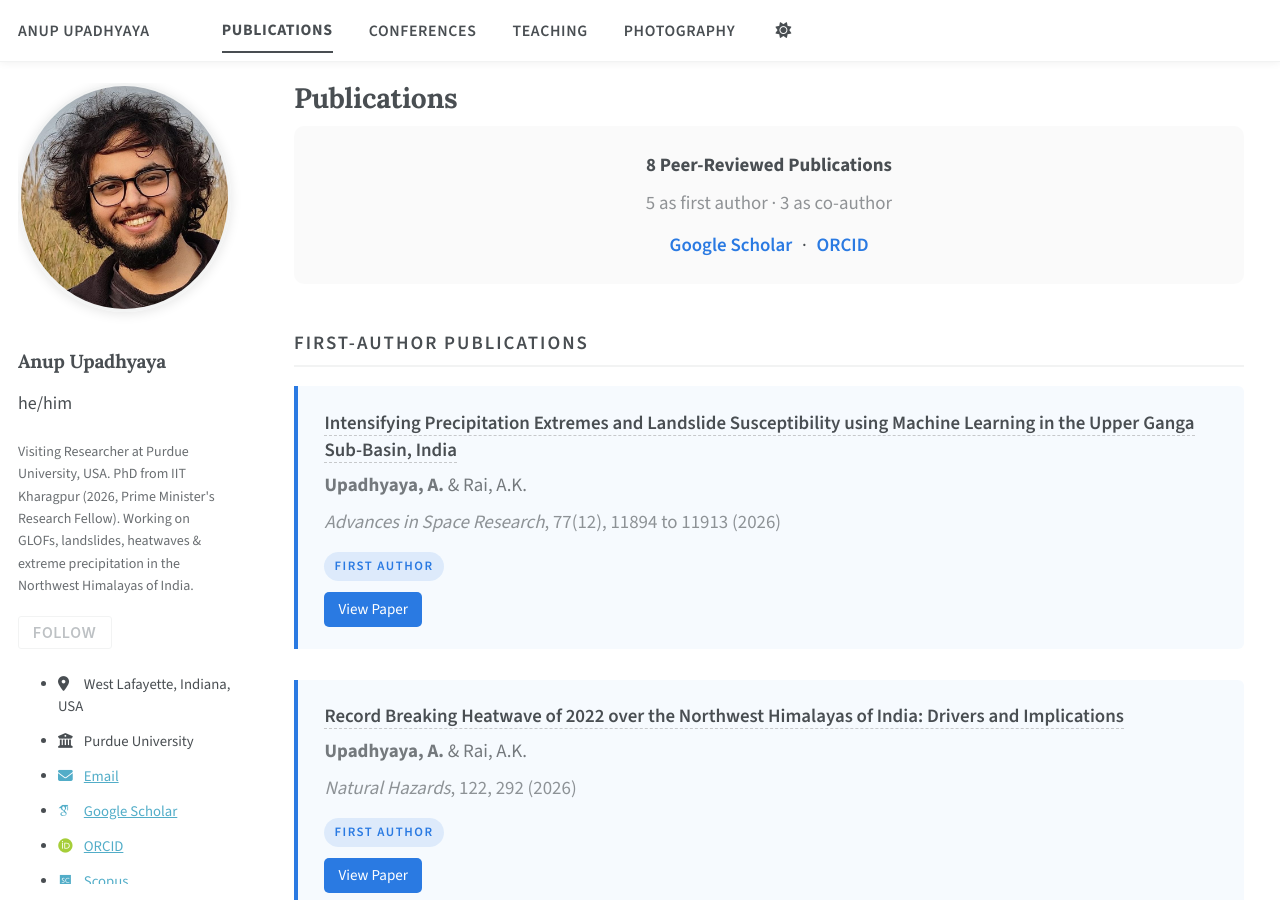
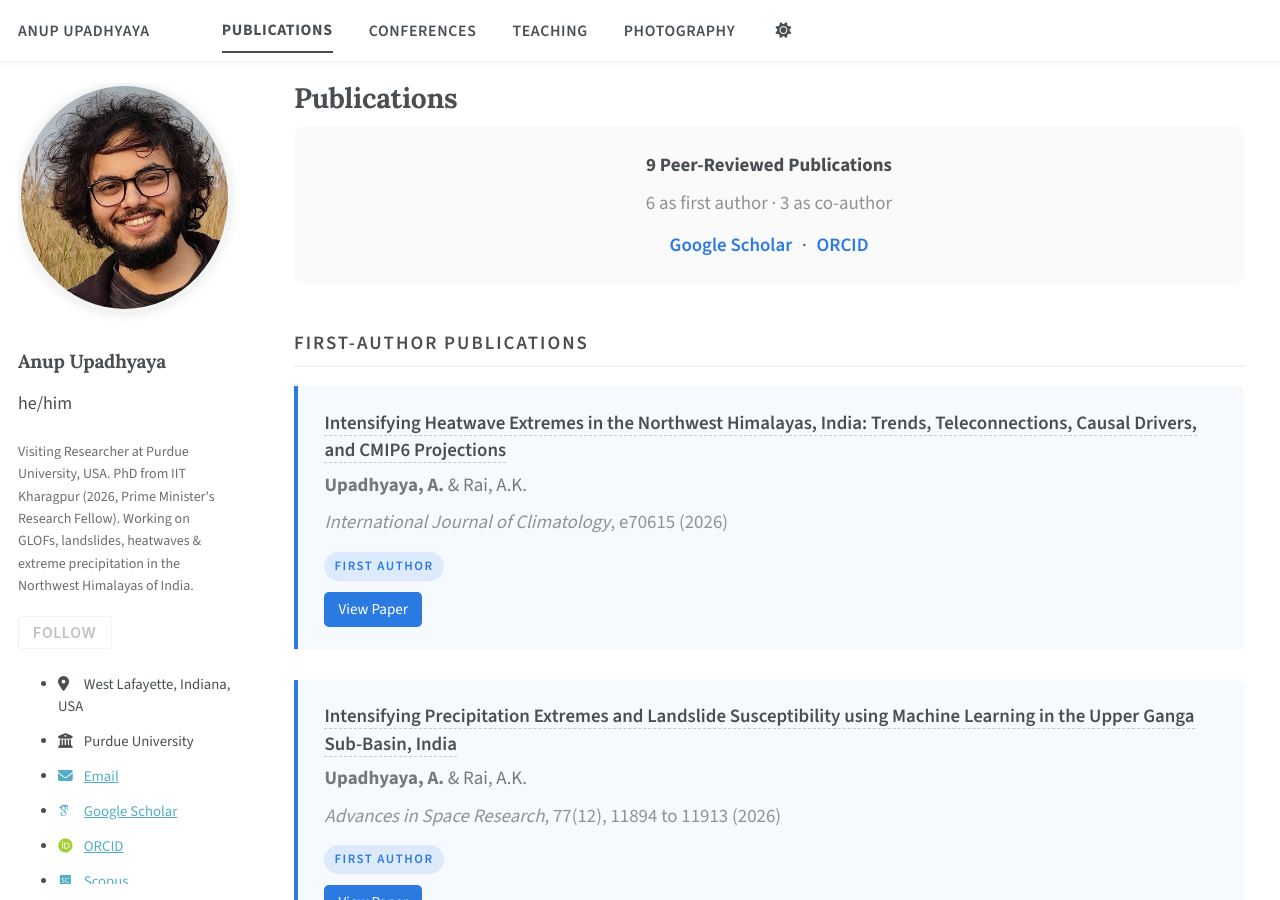
Before and after one commit to anupupadhyaya/anupupadhyaya.github.io, a Jekyll site: the page built from _pages/publications.md, in a window 1280 px wide and 900 px high. Built offline with Jekyll 4.4.1, drawn with Linux system fonts in a browser that asks for light colours; some web fonts are replaced; a script bundle is joined from its source files by our own code; library files that are not in the unit come from our copies.

Commit message:
Update publication details in publications.md
Updated publication counts and added a new first-author publication entry.

```diff
--- a/_pages/publications.md
+++ b/_pages/publications.md
@@ -170,8 +170,8 @@ author_profile: true
 </style>
 
 <div class="pub-summary">
-  <div class="pub-count">8 Peer-Reviewed Publications</div>
-  <div class="pub-detail">5 as first author · 3 as co-author</div>
+  <div class="pub-count">9 Peer-Reviewed Publications</div>
+  <div class="pub-detail">6 as first author · 3 as co-author</div>
   <div class="pub-profiles">
     <a href="https://scholar.google.com/citations?user=aR0WS0wAAAAJ&hl=en" target="_blank">Google Scholar</a> ·
     <a href="https://orcid.org/0000-0001-9789-049X" target="_blank">ORCID</a>
@@ -179,6 +179,20 @@ author_profile: true
 </div>
 
 <div class="pub-section-title">First-Author Publications</div>
+
+<div class="pub-card first-author">
+  <div class="pub-title">
+    <a href="https://doi.org/10.1002/joc.70615" target="_blank">
+      Intensifying Heatwave Extremes in the Northwest Himalayas, India: Trends, Teleconnections, Causal Drivers, and CMIP6 Projections
+    </a>
+  </div>
+  <div class="pub-authors"><strong>Upadhyaya, A.</strong> &amp; Rai, A.K.</div>
+  <div class="pub-venue"><em>International Journal of Climatology</em>, e70615 (2026)</div>
+  <span class="pub-badge badge-first">First Author</span>
+  <div class="pub-links">
+    <a href="https://doi.org/10.1002/joc.70615" target="_blank">View Paper</a>
+  </div>
+</div>
 
 <div class="pub-card first-author">
   <div class="pub-title">
```
